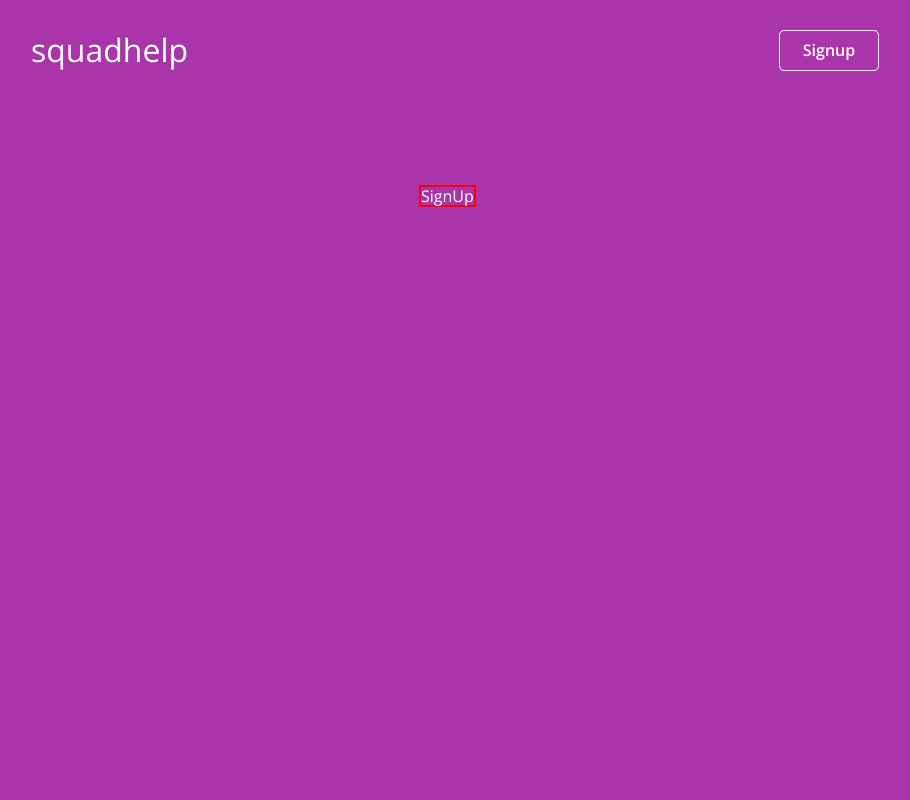
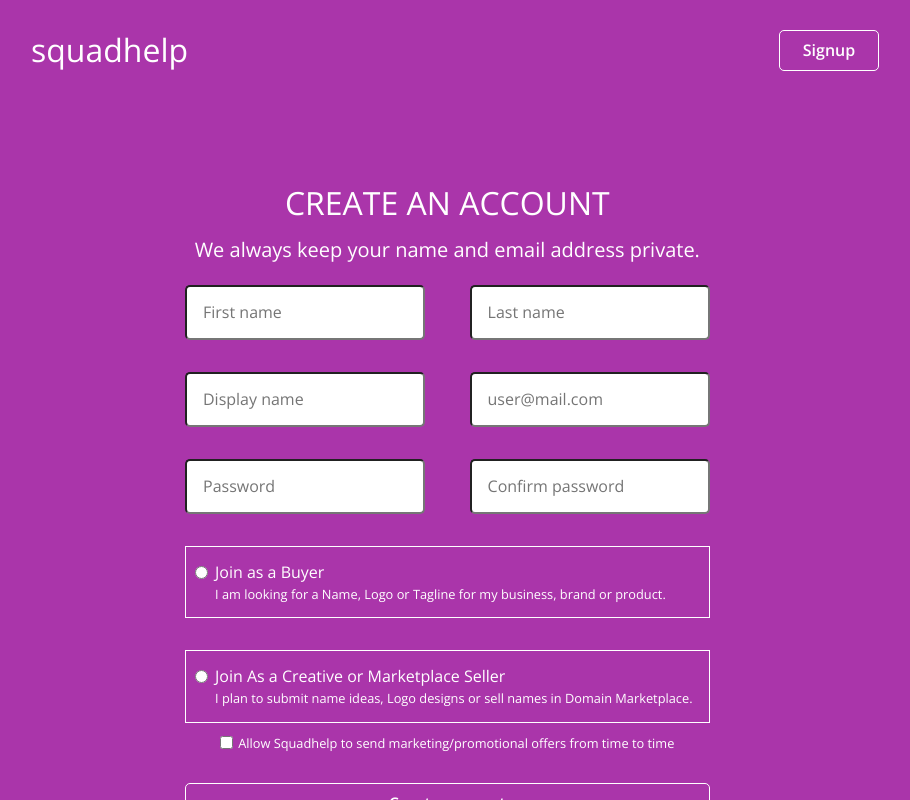
Before and after one commit to PaulMK5/squadhelp-react-app, a React (Create React App) app: page /signup in a window 1280 px wide. Shown: the whole page, without its empty margins (193-1103 px from the left). Built offline with nearby package versions, Linux system fonts and the light colour scheme.

Commit message:
task done

```diff
--- a/src/App.module.css
+++ b/src/App.module.css
@@ -4,6 +4,7 @@
 .app {
   background-color: rgb(170, 53, 170);
   position: fixed;
+  overflow-y: auto;
   top: 0;
   bottom: 0;
   left: 0;
--- a/src/components/Header/Header.module.css
+++ b/src/components/Header/Header.module.css
@@ -4,6 +4,12 @@
   align-items: center;
 }
 
+@media (max-width: 420px) {
+  .header {
+    flex-direction: column;
+  }
+}
+
 .logo {
   font-size: 2rem;
   padding: 1rem;
--- a/src/components/Login/Login.module.css
+++ b/src/components/Login/Login.module.css
@@ -5,6 +5,12 @@
 .login-modal h2 {
   font-size: 2rem;
   margin-bottom: 2rem;
+}
+
+@media (max-width: 768px) {
+  .login-modal h2 {
+    font-size: 1.5rem;
+  }
 }
 
 .login-form {
@@ -17,7 +23,7 @@
 }
 
 .login-form__additional_controls {
-  margin-top: -0.8rem;
+  margin-top: -0.6rem;
   display: flex;
   justify-content: space-between;
   font-size: 0.8rem;
--- a/src/components/Login/index.js
+++ b/src/components/Login/index.js
@@ -11,7 +11,7 @@
 };
 
 const Login = () => {
-  const onFormikSubmit = (values, actions) => {
+  const submitHandler = (values, actions) => {
     console.log(values);
     alert(
       `Welcome back!\nEntered email: ${values.email}\nEntered password: ${values.pass}`
@@ -26,7 +26,7 @@
       <h2>LOGIN TO YOUR ACCOUNT</h2>
       <Formik
         initialValues={initialState}
-        onSubmit={onFormikSubmit}
+        onSubmit={submitHandler}
         validationSchema={LOGIN_SCHEMA}
       >
         {({ isValid, dirty }) => {
--- a/src/components/MyField/MyField.module.css
+++ b/src/components/MyField/MyField.module.css
@@ -1,3 +1,9 @@
+.input-wrapper {
+  display: flex;
+  flex-direction: column;
+  position: relative;
+}
+
 .input {
   padding: 1rem;
   line-height: 1.2rem;
@@ -10,8 +16,10 @@
 }
 
 .error-msg {
+  position: absolute;
+  top: 3.7rem;
+  left: 0;
   color: #ff7d87;
-  margin-top: -1.8rem;
   margin-bottom: 0.8rem;
 }
 
--- a/src/components/MyField/index.js
+++ b/src/components/MyField/index.js
@@ -16,10 +16,10 @@
   );
 
   return (
-    <>
+    <div className={styles['input-wrapper']}>
       <input {...field} {...props} className={errorClass} />
       <ErrorMessage name={props.name} component={ErrorMsg} />
-    </>
+    </div>
   );
 };
 
--- a/src/components/SignUp/SignUp.module.css
+++ b/src/components/SignUp/SignUp.module.css
@@ -1,3 +1,109 @@
 .signup-modal {
-  border: 2px solid red;
+  max-width: 600px;
+  display: flex;
+  flex-direction: column;
+  align-items: center;
 }
+
+.signup-modal h2 {
+  font-size: 2rem;
+  margin-bottom: 1rem;
+}
+
+.signup-modal h3 {
+  font-size: 1.25rem;
+}
+
+@media (max-width: 768px) {
+  .signup-modal h2 {
+    font-size: 1.5rem;
+  }
+  .signup-modal h3 {
+    font-size: 1rem;
+  }
+}
+
+.signup-form {
+  margin-top: 1.5rem;
+  gap: 2rem;
+  display: flex;
+  flex-direction: column;
+  width: 100%;
+}
+
+.signup-form__row {
+  display: flex;
+  width: 100%;
+  justify-content: space-between;
+}
+
+.signup-form__row input {
+  width: 240px;
+}
+
+@media (max-width: 768px) {
+  .signup-form__row {
+    flex-direction: column;
+    gap: 2rem;
+  }
+  .signup-form__row input {
+    width: 100%;
+  }
+}
+
+.signup-form__radio-sel {
+  border: 1px solid white;
+  display: flex;
+  align-items: flex-start;
+}
+
+.signup-form__radio-sel label {
+  padding: 1rem;
+}
+
+.signup-form__radio-sel input {
+  position: relative;
+  top: 19px;
+  left: 9px;
+}
+
+.signup-form__radio-sel div {
+  margin-top: 5px;
+  font-size: 0.8rem;
+}
+
+.error {
+  border: 2px solid #ff7d87;
+}
+
+.signup-form__offers-chkbx {
+  margin-top: -1.2rem;
+  font-size: 0.8rem;
+  align-self: center;
+}
+
+.signup-form__offers-chkbx input {
+  position: relative;
+  top: 1px;
+  margin-right: 5px;
+}
+
+.signup-form button {
+  width: 100%;
+  font-weight: bold;
+}
+
+.spanErr {
+  color: #ff7d87;
+  margin-top: -1.6rem;
+  margin-bottom: -1.6rem;
+}
+
+.terms {
+  margin-top: -1rem;
+  align-self: center;
+}
+
+.terms a {
+  color: rgb(48, 48, 143);
+}
--- a/src/components/SignUp/index.js
+++ b/src/components/SignUp/index.js
@@ -1,13 +1,113 @@
+import { Formik, Form, Field, ErrorMessage } from 'formik';
+import MyField from '../MyField';
+import cx from 'classnames';
 import styles from './SignUp.module.css';
-import cx from 'classnames';
+import { SIGNUP_SCHEMA } from '../../schemas';
+import Button from '../UI/Button';
+
+const initialState = {
+  firstName: '',
+  lastName: '',
+  displayName: '',
+  email: '',
+  pass: '',
+  passConfirm: '',
+  userType: '',
+  allowSendOffers: false
+};
 
 const SignUp = () => {
-  const classes = cx(
+  const signUpModalClass = cx(
     styles['signup-modal'],
     'animate__animated',
     'animate__backInUp'
   );
-  return <div className={classes}>SignUp</div>;
+
+  const submitHandler = (values, actions) => {
+    console.log(values);
+    alert(`Welcome, ${values.displayName}!`);
+    actions.resetForm();
+  };
+
+  return (
+    <div className={signUpModalClass}>
+      <h2>CREATE AN ACCOUNT</h2>
+      <h3>We always keep your name and email address private.</h3>
+      <Formik
+        initialValues={initialState}
+        validationSchema={SIGNUP_SCHEMA}
+        onSubmit={submitHandler}
+      >
+        {({ errors, touched }) => {
+          return (
+            <Form className={styles['signup-form']}>
+              <div className={styles['signup-form__row']}>
+                <MyField name="firstName" placeholder="First name" />
+                <MyField name="lastName" placeholder="Last name" />
+              </div>
+              <div className={styles['signup-form__row']}>
+                <MyField name="displayName" placeholder="Display name" />
+                <MyField name="email" placeholder="user@mail.com" />
+              </div>
+              <div className={styles['signup-form__row']}>
+                <MyField name="pass" placeholder="Password" />
+                <MyField name="passConfirm" placeholder="Confirm password" />
+              </div>
+              <div
+                className={`${styles['signup-form__radio-sel']} ${
+                  errors.userType && touched.userType && styles.error
+                }`}
+              >
+                <Field id="buyer" type="radio" name="userType" value="buyer" />
+                <label htmlFor="buyer">
+                  Join as a Buyer
+                  <div>
+                    I am looking for a Name, Logo or Tagline for my business,
+                    brand or product.
+                  </div>
+                </label>
+              </div>
+              <ErrorMessage
+                name="userType"
+                component={({ children }) => {
+                  return <span className={styles.spanErr}>{children}</span>;
+                }}
+              />
+              <div
+                className={`${styles['signup-form__radio-sel']} ${
+                  errors.userType && touched.userType && styles.error
+                }`}
+              >
+                <Field
+                  id="seller"
+                  type="radio"
+                  name="userType"
+                  value="seller"
+                />
+                <label htmlFor="seller">
+                  Join As a Creative or Marketplace Seller
+                  <div>
+                    I plan to submit name ideas, Logo designs or sell names in
+                    Domain Marketplace.
+                  </div>
+                </label>
+              </div>
+              <label className={styles['signup-form__offers-chkbx']}>
+                <Field type="checkbox" name="allowSendOffers" />
+                Allow Squadhelp to send marketing/promotional offers from time
+                to time
+              </label>
+              <Button type="submit">Create account</Button>
+              <div className={styles.terms}>
+                By clicking this button, you agree to our{' '}
+                <a href="#">Terms of Service.</a>
+              </div>
+            </Form>
+          );
+        }}
+      </Formik>
+    </div>
+  );
 };
 
 export default SignUp;
--- a/src/components/UI/ModalContainer/ModalContainer.module.css
+++ b/src/components/UI/ModalContainer/ModalContainer.module.css
@@ -3,4 +3,11 @@
   display: flex;
   justify-content: center;
   align-items: center;
+  padding-bottom: 20px;
 }
+
+@media (max-width: 768px) {
+  .modal-container {
+    margin-top: 20px;
+  }
+}
--- a/src/schemas/index.js
+++ b/src/schemas/index.js
@@ -11,3 +11,38 @@
     .required('Please enter password'),
   remember: yup.boolean()
 });
+
+export const SIGNUP_SCHEMA = yup.object({
+  firstName: yup
+    .string()
+    .min(2, 'Too Short!')
+    .max(30, 'Too Long!')
+    .required('First name required'),
+  lastName: yup
+    .string()
+    .min(2, 'Too Short!')
+    .max(30, 'Too Long!')
+    .required('Last name required'),
+  displayName: yup
+    .string()
+    .min(5, 'Too Short!')
+    .max(12, 'Too Long!')
+    .required('Display name required'),
+  email: yup.string().email('Incorrect email').required('Email required'),
+  pass: yup
+    .string()
+    .matches(
+      /^(?=.*?[A-Z])(?=.*?[a-z])(?=.*?[0-9])(?=.*?[#?!@$ %^&*-]).{8,}$/,
+      'Password does not meet minimal requirements'
+    )
+    .required('Please enter password'),
+  passConfirm: yup
+    .string()
+    .oneOf([yup.ref('pass'), null], 'Passwords must match')
+    .required('Please re-enter password'),
+  userType: yup
+    .string()
+    .oneOf(['buyer', 'seller'])
+    .required('Please select one'),
+  allowSendOffers: yup.boolean()
+});
```
